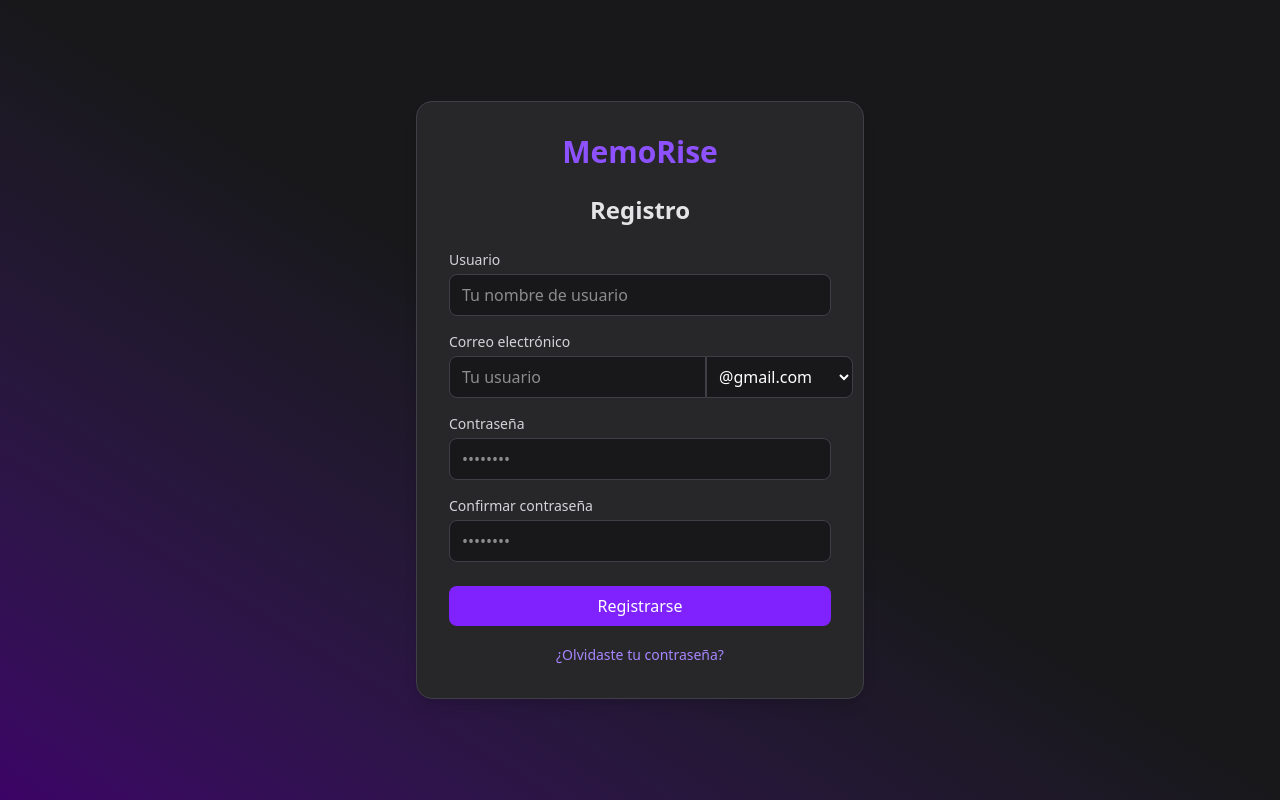
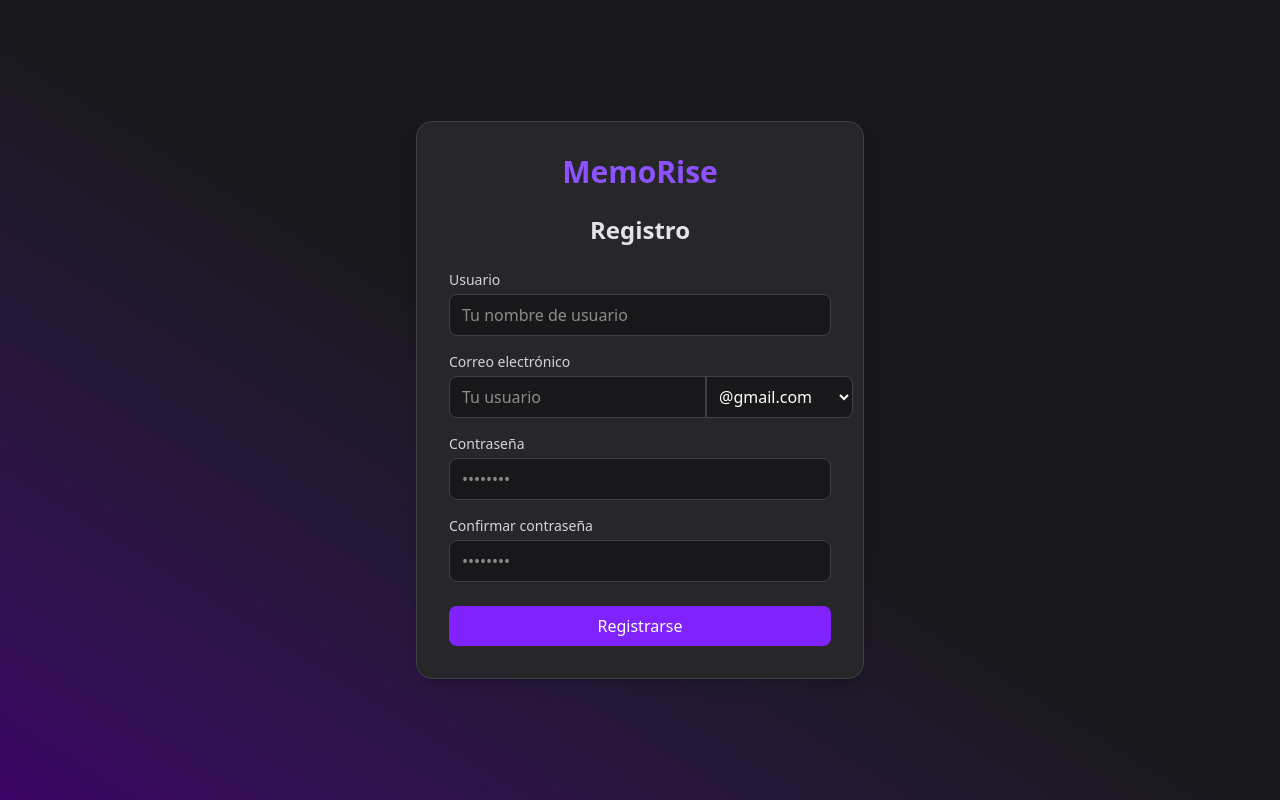
Before and after one commit to MagicExist/MemoRise, a React (Vite) app in the folder front-end/: page / in a window 1280 px wide. Built offline with nearby package versions, Linux system fonts and the light colour scheme.

Commit message:
fix: forget password option

```diff
--- a/front-end/src/components/Registration.tsx
+++ b/front-end/src/components/Registration.tsx
@@ -134,19 +134,10 @@ const Registration: React.FC = () => {
           Registrarse
         </button>
 
-        {/* Olvidaste contraseña */}
-        <div className="mt-4 text-center">
-          <button
-            type="button"
-            onClick={() => alert("Redirigir a recuperar contraseña")}
-            className="text-sm text-violet-400 hover:text-violet-300"
-          >
-            ¿Olvidaste tu contraseña?
-          </button>
-        </div>
+
       </form>
     </div>
-  );
+  )
 };
 
 export default Registration;
```
